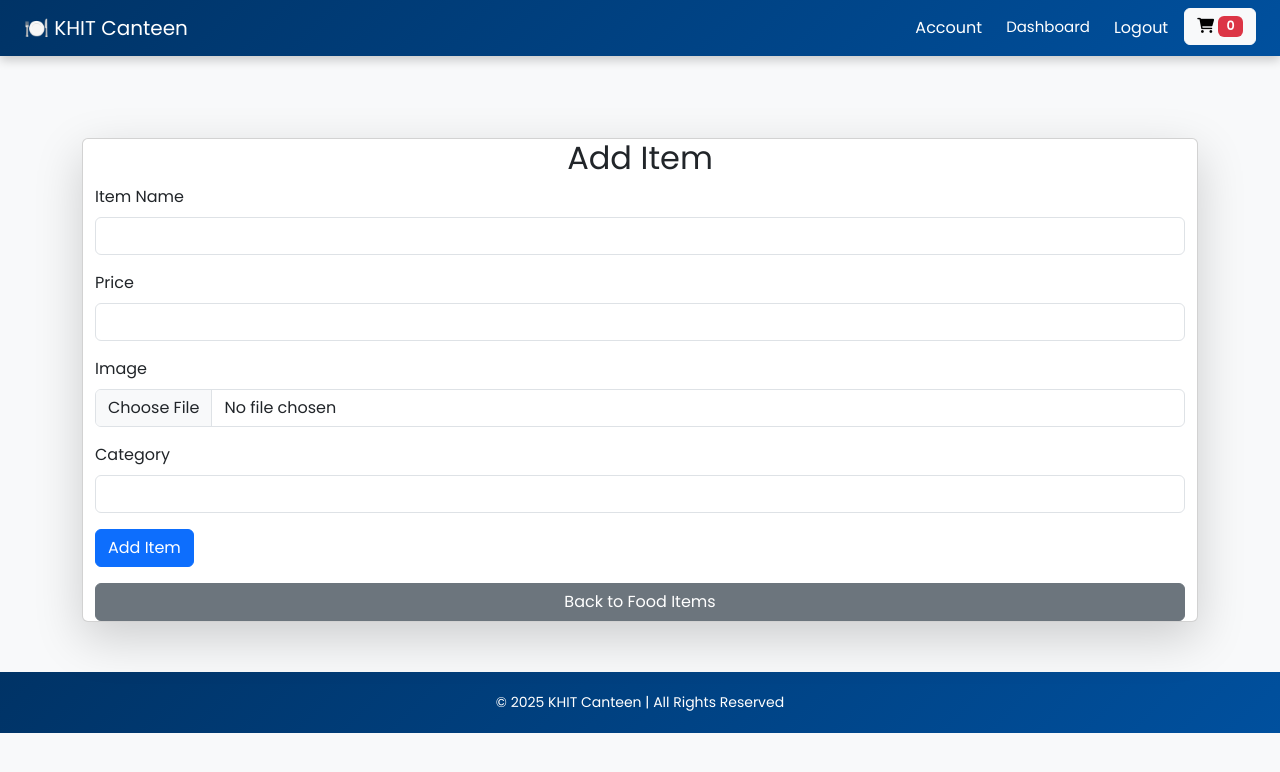
After one commit to Vishnupriyakavya/college-canteen-management-, a Django app: page /add_item/ in a window 1280 px wide. The commit adds this page. Shown: the top 772 px of the page. Run offline with Django 5.2, Linux system fonts and the light colour scheme; a user stored in the database is signed in; data comes from the database, SQL or seed files in the repository; both versions use the stored data as it was after the commit.

Commit message:
Added item management templates and fixed image display logic

```diff
--- a/canteenO2/urls.py
+++ b/canteenO2/urls.py
@@ -19,8 +19,9 @@ from django.urls import path,include
 from django.conf.urls.static import static
 from django.conf import settings
 from django.contrib.staticfiles.urls import staticfiles_urlpatterns
-from home.views import index, login_page,place_order, register_page, add_cart,owner_dashboard, update_order_status, cart, remove_cart_items, orders, home, account_view, logout_view,profile_view, profile_edit
+from home.views import index, login_page,place_order, register_page, add_cart,owner_dashboard, update_order_status, cart, remove_cart_items, orders, home, account_view, logout_view,profile_view, profile_edit,delete_item,add_item,edit_item,food_items
 from django.contrib.auth.views import LogoutView
+
 
 
 
@@ -44,6 +45,11 @@ urlpatterns = [
     path('update-order-status/<uuid:order_uid>/', update_order_status, name='update_order_status'),
     path('profile/', profile_view, name='profile'),
     path('profile/edit/', profile_edit, name='profile_edit'),
+    path('delete_item/<food_items_uid>/', delete_item, name='delete_item'),
+    path('add_item/', add_item, name='add_item'),
+    path('edit_item/<food_items_uid>/', edit_item, name='edit_item'),
+    path('food_items/', food_items, name='food_items')
+
 ]
 if settings.DEBUG:
     urlpatterns += static(settings.MEDIA_URL, document_root=settings.MEDIA_ROOT)
--- /dev/null
+++ b/home/templates/add_item.html
@@ -0,0 +1,31 @@
+{% extends "base.html" %}
+{% block start %}
+<div class="container card shadow-lg mt-5">
+    <h2 class="text-center">Add Item</h2>
+    <form method="POST" action="{% url 'add_item' %}" enctype="multipart/form-data">
+
+
+        {% csrf_token %}
+        <div class="mb-3">
+            <label for="item_name" class="form-label">Item Name</label>
+            <input type="text" class="form-control" id="item_name" name="item_name" required>
+        </div>
+        <div class="mb-3">
+            <label for="price" class="form-label">Price</label>
+            <input type="number" class="form-control" id="price" name="price" required>
+        </div>
+        <div class="mb-3">
+            <label for="images" class="form-label">Image</label>
+            <input type="file" class="form-control" id="images" name="images" required>
+        </div>
+        <div class="mb-3">
+            <label for="category" class="form-label">Category</label>
+            <input type="text" class="form-control" id="category" name="category" required>
+        </div>
+
+        <button type="submit" class="btn btn-primary">Add Item</button>
+    </form>
+    <a href="{% url 'food_items' %}" class="btn btn-secondary mt-3">Back to Food Items</a>
+</div>
+{% endblock %}
+ṣ
--- a/home/templates/owner_dashboard.html
+++ b/home/templates/owner_dashboard.html
@@ -86,6 +86,7 @@
     <div class="dashboard-container">
         <h2>Owner Dashboard - All Orders</h2>
 <a href="{% url 'index' %}" class="btn btn-secondary mb-3">Back to Home</a>
+<a href="{% url 'food_items' %}" class="btn btn-primary mb-3">food Item</a>
 
         {% for order in orders %}
             <div class="order-card">
--- a/home/views.py
+++ b/home/views.py
@@ -8,6 +8,8 @@ from django.contrib import messages
 from django.http import JsonResponse
 from django.db.models import Max
 
+from .models import item, itemCategory
+from django.contrib.auth.decorators import login_required, user_passes_test
 # Create your views here.
 
 def index(request):
@@ -220,3 +222,55 @@ def profile_edit(request):
         return redirect('profile')
 
     return render(request, 'profile_edit.html', {'profile': profile})
+
+@staff_member_required(login_url='/login/')
+def add_item(request):
+    if request.method=='POST':
+        item_name = request.POST.get('item_name')
+        price = request.POST.get('price')
+        images= request.FILES.get('images')
+
+        category= request.POST.get('category')
+        category_obj = itemCategory.objects.get(category_name=category)
+        item_obj = item.objects.create(item_name=item_name, price=price, images=images, category=category_obj)
+        item_obj.save()
+        messages.success(request, "Item added successfully.")
+        return redirect('owner_dashboard')
+    return render(request, 'add_item.html')
+
+
+
+@staff_member_required(login_url='/login/')
+def delete_item(request, food_items_uid):
+    try:
+        item_obj = item.objects.get(uid=food_items_uid)
+        item_obj.delete()
+        messages.success(request, "Item deleted successfully.")
+    except item.DoesNotExist:
+        messages.error(request, "Item not found.")
+    return redirect('owner_dashboard')
+
+
+@staff_member_required(login_url='/login/')
+def edit_item(request, food_items_uid):
+    item_obj = get_object_or_404(item, uid=food_items_uid)
+    if request.method == 'POST':
+        item_name = request.POST.get('item_name')
+        price = request.POST.get('price')
+        images = request.FILES.get('images')
+
+        item_obj.item_name = item_name
+        item_obj.price = price
+        if images:
+            item_obj.images = images
+        item_obj.save()
+        messages.success(request, "Item updated successfully.")
+        return redirect('owner_dashboard')
+
+    return render(request, 'edit_item.html', {'item': item_obj})
+
+
+
+def food_items(request):
+    menu = item.objects.all()
+    return render(request, 'food_items.html', {'menu': menu})
```
Also changed, not shown: home/templates/edit_item.html (added, +22 -0 lines), home/templates/food_items.html (added, +29 -0 lines), db.sqlite3, public/static/items/Screenshot_2025-05-21_113244.png (added), public/static/items/briyani.jpg (added), public/static/items/briyani_sNoUbiN.jpg (added), public/static/items/mount_kailaish.jpg (deleted).
